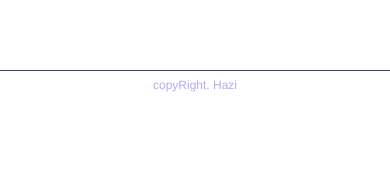
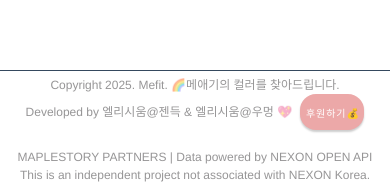
Before and after one commit to wmeong/Mefit-client, a Vue app in the folder mefit-client/: page / in a window 390 px wide. Shown: the part 763-949 px from the top of the page. Before the commit the page ends 862 px from the top, so only its background shows below. Built offline with nearby package versions, Linux system fonts and the light colour scheme; no server answers; a web font is replaced by a local one.

Commit message:
feat: footer에 copyright 업데이트

```diff
--- a/mefit-client/src/layouts/AppFooter.vue
+++ b/mefit-client/src/layouts/AppFooter.vue
@@ -1,12 +1,37 @@
 <template>
     <footer>
-        <p>copyRight. Hazi</p>
+        <span>
+            Copyright 2025. Mefit. 🌈메애기의 컬러를 찾아드립니다.
+            <br />
+            Developed by 엘리시움@젠득 & 엘리시움@우멍 💖
+            <v-btn class="donate-btn" color="primary" @click="toggleAccount">
+                후원하기💰
+            </v-btn>
+            <span v-if="showAccount" class="account-info">
+                계좌번호: 신한 110-356-255798
+            </span>
+            <br />
+            <br />
+            MAPLESTORY PARTNERS | Data powered by NEXON OPEN API
+            <br />
+            This is an independent project not associated with NEXON Korea.
+        </span>
     </footer>
 </template>
 
 <script>
 export default {
     name: "AppFooter",
+    data() {
+        return {
+            showAccount: false, // 계좌번호 표시 여부
+        };
+    },
+    methods: {
+        toggleAccount() {
+            this.showAccount = !this.showAccount; // 버튼 클릭 시 토글
+        },
+    },
 };
 </script>
 
@@ -14,17 +39,47 @@
 footer {
     border-top: 1px solid #35495e;
     text-align: center;
-    font-size: 16px;
-    color: #554be475;
+    font-size: 12px;
+    color: #1a191a75;
     margin: 50px 0 0 0;
     padding: 10px 0;
 }
 
+.donate-btn {
+    font-size: 11px;
+    margin-left: 5px;
+    padding: 4px 8px;
+    color: #ffffff !important; /* 글씨 색상 */
+    background-color: #eca8a8 !important; /* 배경색 */
+    border-radius: 16px;
+    box-shadow: 0 2px 2px rgba(0, 0, 0, 0.2);
+    text-transform: uppercase;
+    transition: background-color 0.3s ease;
+}
+
+.donate-btn:hover {
+    background-color: #feb4b4 !important;
+}
+
+.account-info {
+    margin-left: 10px;
+    font-size: 12px;
+    color: #4c4c4c;
+    font-weight: 600;
+}
+
 @media (max-width: 768px) {
     footer {
-        font-size: 12px; /* 글자 크기 줄이기 */
-        margin: 10px 0 0 0; /* 위쪽 여백 줄이기 */
-        padding: 5px 0; /* 패딩 줄이기 */
+        font-size: 12px;
+        margin: 10px 0 0 0;
+        padding: 5px 0;
+    }
+    .donate-btn {
+        font-size: 10px;
+        padding: 2px 4px;
+    }
+    .account-info {
+        font-size: 10px;
     }
 }
 </style>
```
